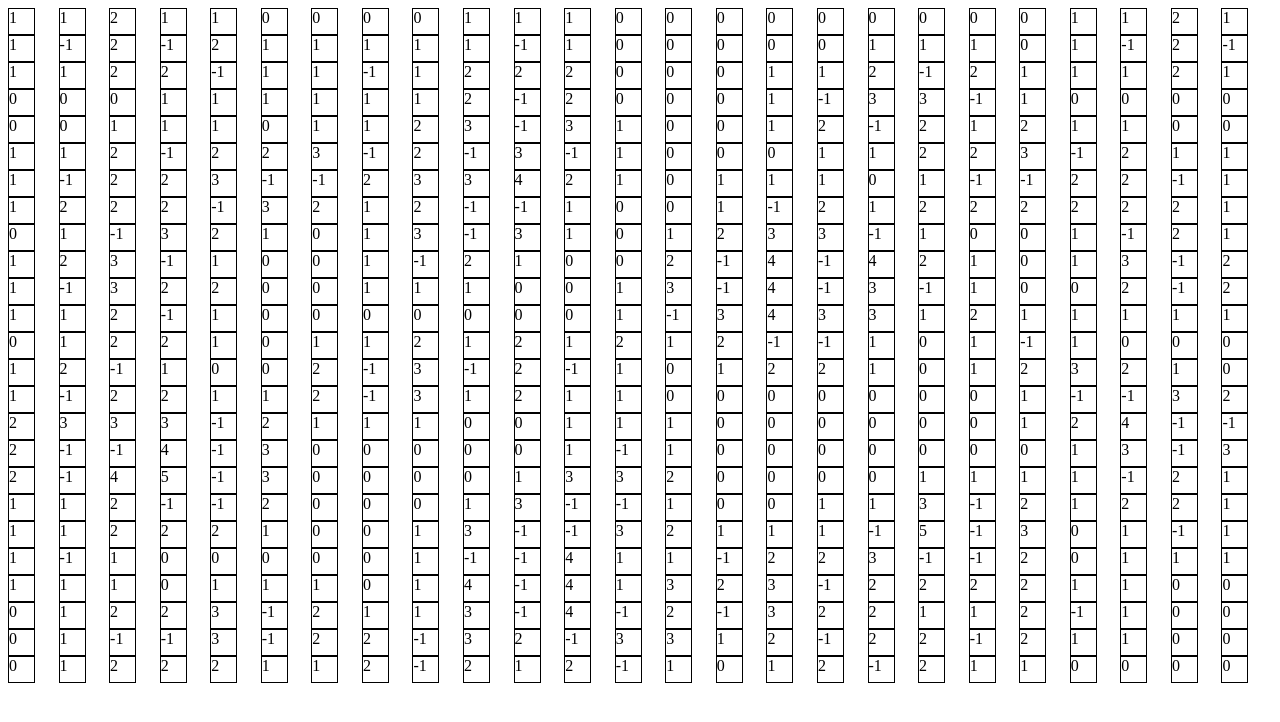
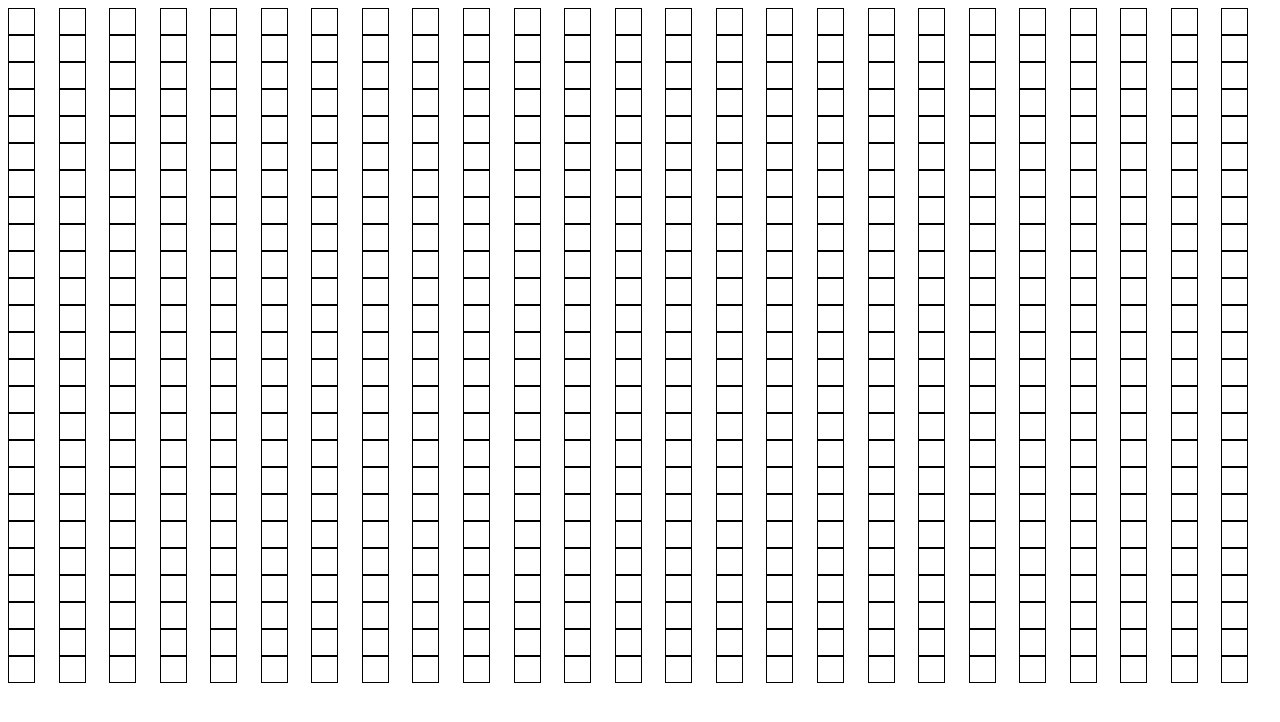
Before and after one commit to unsichtbar/minesweeper, a React (Create React App) app: page / in a window 1280 px wide. Shown: the top 722 px of the page. Built offline with nearby package versions, Linux system fonts and the light colour scheme; the HTML template or start-up script is replaced by a standard one.

Commit message:
more ui works, can plant flags and show tiles

```diff
--- a/src/App.tsx
+++ b/src/App.tsx
@@ -1,19 +1,72 @@
 import React from "react";
 import Game, { DIFFICULTY } from "./minesweeper";
+
+function makeBoard(x: number, y: number): Array<Array<number | undefined>> {
+  let array = new Array(x);
+  for (let i = 0; i < x; i++) {
+    array[i] = new Array(y);
+  }
+  return array;
+}
+const FLAG = 7;
+const initialState = (function () {
+  let game = new Game(DIFFICULTY.HARD);
+  let { x, y } = game.getBoardSize();
+  let board: Array<Array<number | undefined>> = makeBoard(x, y);
+  return {
+    game,
+    board,
+    started: false,
+    gameOver: false,
+  };
+})();
+
+const gameReducer: React.Reducer<typeof initialState, any> = (
+  state,
+  action
+) => {
+  if (action.type == "REVEAL") {
+    if (state.started === false) {
+      const { x, y } = action.payload;
+      state.board[x][y] = state.game.reveal({ x, y });
+      state.started = true;
+      if (state.board[x][y] == -1) {
+        state.gameOver = true;
+      }
+    } else {
+      const { x, y } = action.payload;
+      state.board[x][y] = state.game.reveal({ x, y });
+      if (state.board[x][y] == -1) {
+        state.gameOver = true;
+      }
+      return { ...state };
+    }
+    return { ...state };
+  }
+  if (action.type === "FLAG") {
+    state.board[action.payload.x][action.payload.y] = FLAG;
+    return { ...state };
+  }
+  return state;
+};
+
 function App() {
-  const { current: game } = React.useRef(new Game(DIFFICULTY.HARD));
-  const { x, y } = game.getBoardSize();
-
-  const board: Array<JSX.Element> = [];
-  for (let i = 0; i < x; i++) {
-    for (let j = 0; j < y; j++) {
-      board.push(
+  const [state, dispatch] = React.useReducer(gameReducer, initialState);
+  const elements: Array<JSX.Element> = [];
+  for (let i = 0; i < state.board.length; i++) {
+    for (let j = 0; j < state.board[0].length; j++) {
+      elements.push(
         <Tile
           xPos={i}
           yPos={j}
-          value={game.reveal({ x: i, y: j })}
+          value={state.board[i][j]}
           onClick={() => {
-            game.reveal({ x: i, y: j });
+            console.log("click");
+            dispatch({ type: "REVEAL", payload: { x: i, y: j } });
+          }}
+          onRightClick={(e: any) => {
+            e.preventDefault();
+            dispatch({ type: "FLAG", payload: { x: i, y: j } });
           }}
         />
       );
@@ -23,11 +76,12 @@ function App() {
     <div
       style={{
         display: "grid",
-        gridTemplateColumns: `repeat(${x}, auto)`,
-        gridTemplateRows: `repeat(${y}, auto)`,
+        gridTemplateColumns: `repeat(${state.board.length}, auto)`,
+        gridTemplateRows: `repeat(${state.board[0].length}, auto)`,
       }}
     >
-      {board}
+      {state.gameOver && <div>Boom!</div>}
+      {!state.gameOver && elements}
     </div>
   );
 }
@@ -36,14 +90,19 @@ const Tile: React.FC<{
   xPos: number;
   yPos: number;
   onClick: any;
+  onRightClick: any;
   value: number | undefined;
-}> = ({ xPos, yPos, onClick, value }) => {
+}> = ({ xPos, yPos, onClick, onRightClick, value }) => {
+  let text = value ? String(value) : "";
+  if (value == FLAG) text = "🚩";
   return (
     <span
+      key={`${xPos}${yPos}`}
       onClick={onClick}
+      onContextMenu={onRightClick}
       style={{ border: "1px solid black", width: "25px", height: "25px" }}
     >
-      {value}
+      {text}
     </span>
   );
 };
```
